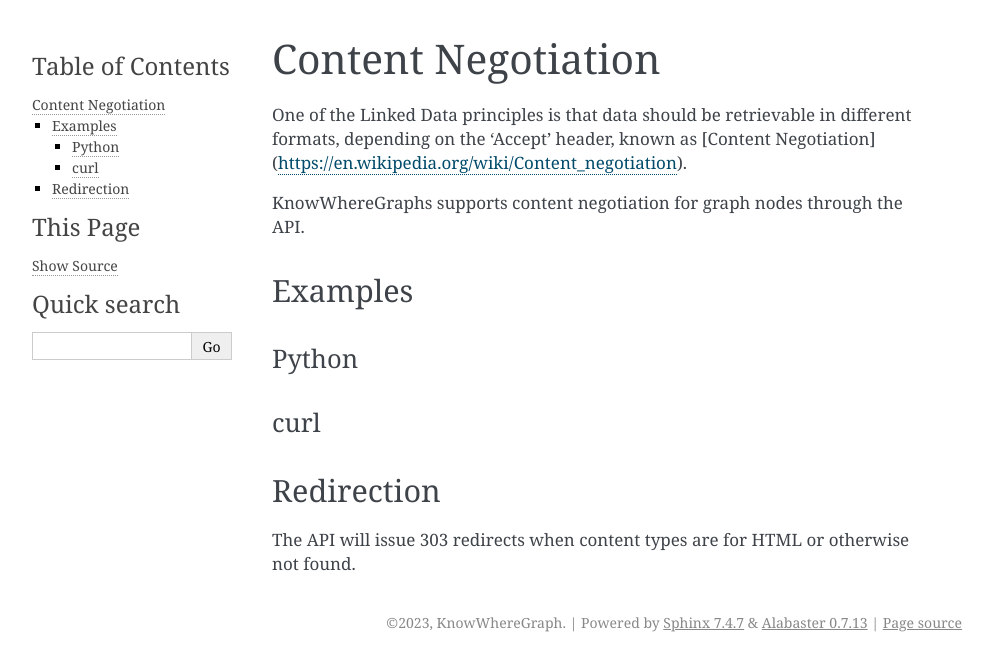
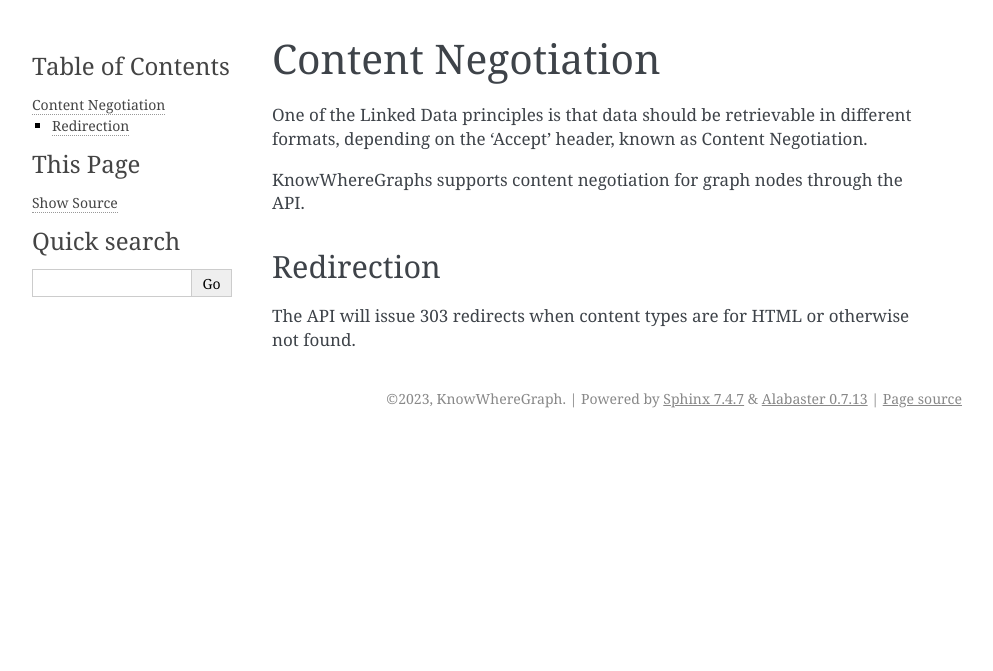
Before and after one commit to KnowWhereGraph/kwg-api, a Sphinx documentation site: the page built from docs/content-negotiation.rst, in a window 1280 px wide. Shown: the top 671 px of the page, without its empty margins (148-1141 px from the left). Built offline with Sphinx 7.4.7, drawn with Linux system fonts in a browser that asks for light colours.

Commit message:
Fix and add docs

```diff
--- a/docs/content-negotiation.rst
+++ b/docs/content-negotiation.rst
@@ -1,26 +1,9 @@
 Content Negotiation
 ===================
 One of the Linked Data principles is that data should be retrievable in different formats, depending on
-the 'Accept' header, known as [Content Negotiation](https://en.wikipedia.org/wiki/Content_negotiation).
+the 'Accept' header, known as Content Negotiation.
 
 KnowWhereGraphs supports content negotiation for graph nodes through the API.
-
-Examples
--------
-
-Python
-______
-.. code-block:: python
-    import requests
-
-    requests.get("stko.kwg.geog.ucsb.edu/lod/ontology/)
-
-
-curl
-____
-
-.. code-block:: bash
-    curl .....
 
 Redirection
 -----------
--- a/docs/index.rst
+++ b/docs/index.rst
@@ -16,7 +16,7 @@ Features
 --------
 
 Content Negotiation
-_______
+___________________
 
 KnowWhereGraph's API supports returning information about a node in several different formats.
 The current supported RDF mimetypes are
```
Also changed, not shown: other parts of docs/index.rst (+2 -2 lines), README.md (+10 -2 lines), docs/deploying.rst (deleted, +0 -21 lines).
